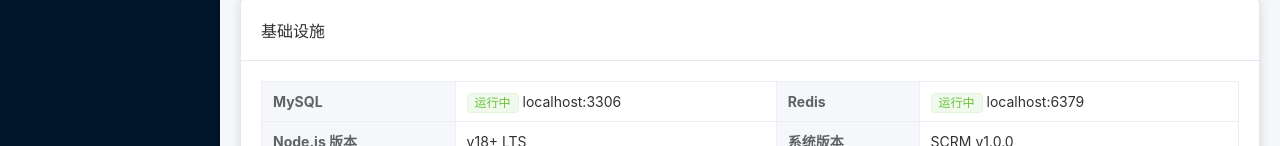
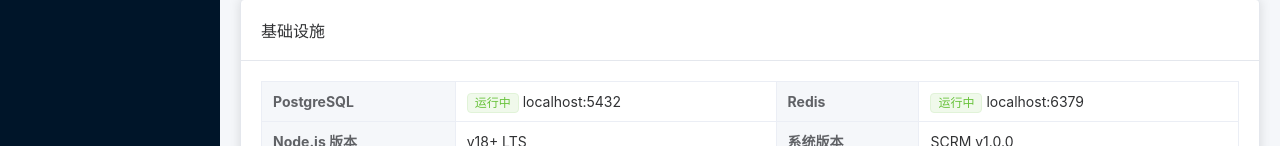
Before and after one commit to SeanLiangYoung/open-scrm, a Vue app in the folder code/apps/admin-platform/: page /monitor in a window 1280 px wide. Shown: the part 654-800 px from the top of the page. Built offline with nearby package versions, Linux system fonts and the light colour scheme; sample sign-in values are in the browser's storage.

Commit message:
fix(admin): show PostgreSQL in service monitor infra card
Match Docker stack using Postgres instead of MySQL.

Made-with: Cursor

```diff
--- a/code/apps/admin-platform/src/views/ServiceMonitor.vue
+++ b/code/apps/admin-platform/src/views/ServiceMonitor.vue
@@ -33,8 +33,8 @@
     <el-card style="margin-top: 20px">
       <template #header>基础设施</template>
       <el-descriptions :column="2" border>
-        <el-descriptions-item label="MySQL">
-          <el-tag type="success" size="small">运行中</el-tag> localhost:3306
+        <el-descriptions-item label="PostgreSQL">
+          <el-tag type="success" size="small">运行中</el-tag> localhost:5432
         </el-descriptions-item>
         <el-descriptions-item label="Redis">
           <el-tag type="success" size="small">运行中</el-tag> localhost:6379
```
